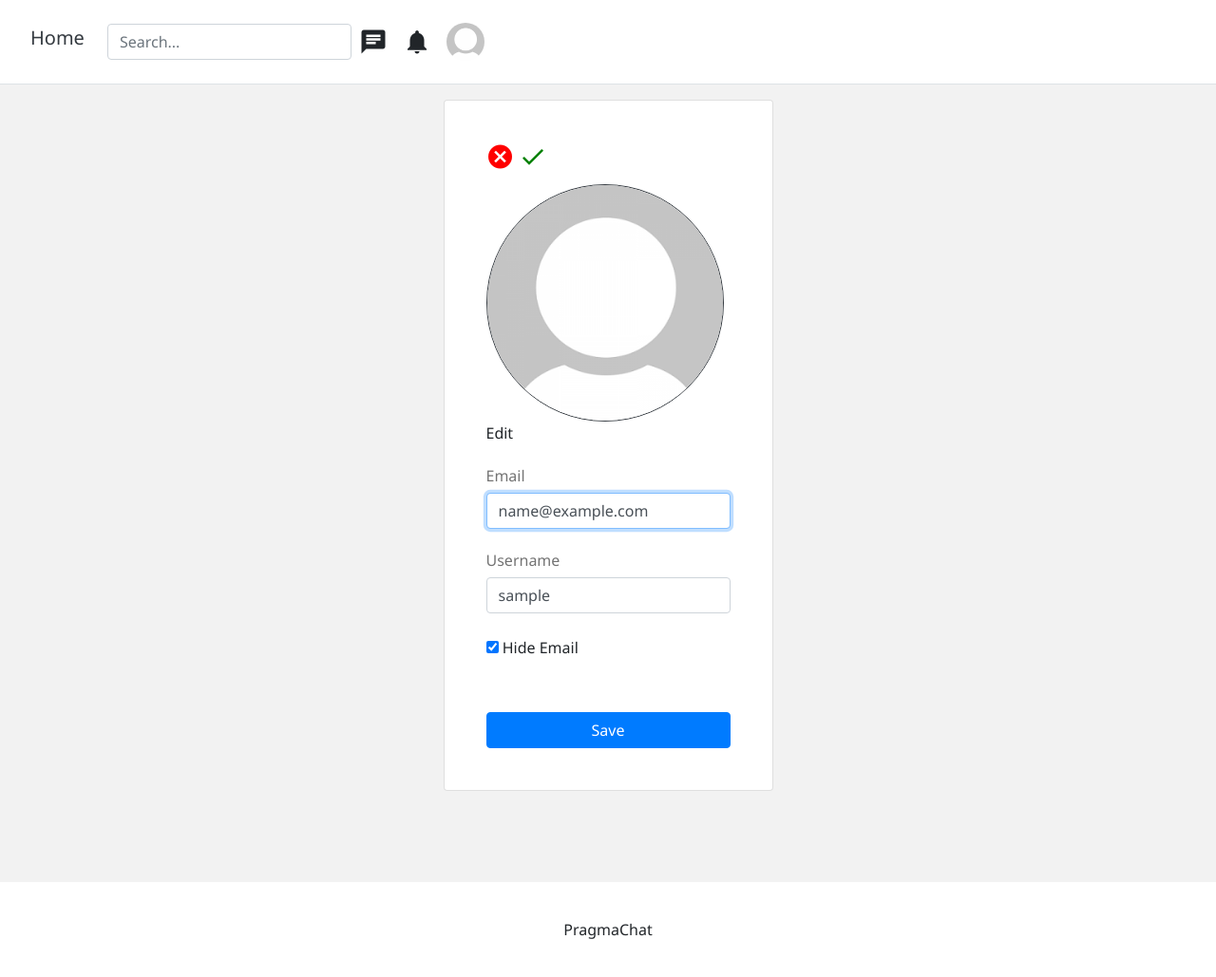
After one commit to dawdom34/PragmaChat, a Django app: page /account/1/edit/ in a window 1280 px wide. The commit adds this page. Shown: the whole page at 95% size. Run offline with Django 3.2, Linux system fonts and the light colour scheme; the visitor is signed in with stand-in values (Sample User, id 1); data comes from the database, SQL or seed files in the repository; some libraries are stand-ins or nearby versions.

Commit message:
Account edit

```diff
--- a/PragmaChat/settings.py
+++ b/PragmaChat/settings.py
@@ -163,3 +163,5 @@ MEDIA_ROOT = os.path.join(BASE_DIR, 'media_cdn')
 TEMP = os.path.join(BASE_DIR, 'media_cdn/temp')
 
 BASE_URL = 'http://127.0.0.1:8000'
+
+DATA_UPLOAD_MAX_MEMORY_SIZE = 10485760 # 10mb = 10 * 1024 *1024
--- a/users/forms.py
+++ b/users/forms.py
@@ -43,3 +43,37 @@ class AccountAuthenticationForm(forms.ModelForm):
 			password = self.cleaned_data['password']
 			if not authenticate(email=email, password=password):
 				raise forms.ValidationError("Invalid email or password")
+
+
+class AccountUpdateForm(forms.ModelForm):
+
+    class Meta:
+        model = Account
+        fields = ('username', 'email', 'profile_image', 'hide_email' )
+
+    def clean_email(self):
+        email = self.cleaned_data['email'].lower()
+        try:
+            account = Account.objects.exclude(pk=self.instance.pk).get(email=email)
+        except Account.DoesNotExist:
+            return email
+        raise forms.ValidationError('Email "%s" is already in use.' % account)
+
+    def clean_username(self):
+        username = self.cleaned_data['username']
+        try:
+            account = Account.objects.exclude(pk=self.instance.pk).get(username=username)
+        except Account.DoesNotExist:
+            return username
+        raise forms.ValidationError('Username "%s" is already in use.' % username)
+
+
+    def save(self, commit=True):
+        account = super(AccountUpdateForm, self).save(commit=False)
+        account.username = self.cleaned_data['username']
+        account.email = self.cleaned_data['email'].lower()
+        account.profile_image = self.cleaned_data['profile_image']
+        account.hide_email = self.cleaned_data['hide_email']
+        if commit:
+            account.save()
+        return account
--- a/users/templates/users/account.html
+++ b/users/templates/users/account.html
@@ -90,7 +90,7 @@
 
 		  		<!-- If Auth user is viewing their own profile -->
 		  		{% if is_self %}
-		  		<a  class="mt-4 btn btn-primary" href="#">Update</a>
+		  		<a  class="mt-4 btn btn-primary" href="{% url 'users:edit' user_id=id %}">Update</a>
 				<div class="d-flex flex-column mt-4">
 					<a class="m-auto" href="{% url 'password_change' %}">Change password</a>
 				</div>
--- /dev/null
+++ b/users/templates/users/edit_account.html
@@ -0,0 +1,93 @@
+{% extends 'base.html' %}
+{% load static %}
+
+{% block content %}
+
+
+<style type="text/css">
+	.image-container{
+		max-width: 250px;
+		height: auto;
+		position: relative;
+	}
+	.field-heading{
+		color: #737373;
+	}
+	#id_confirm{
+		color: green;
+	}
+	#id_confirm:hover {
+		opacity: 0.3;
+	}
+	#id_cancel:hover {
+		opacity: 0.3;
+	}
+	#id_cancel{
+		color: red;
+	}
+	.material-icons{
+		font-size: 30px;
+	}
+	.material-icons:hover{
+		cursor: pointer;
+	}
+</style>
+
+
+
+<div class="container-fluid">
+	<div class="d-flex flex-row justify-content-center flex-wrap align-items-start">
+		<div class="card profile-card">
+		  <div class="card-body">
+		  	<div class="d-flex flex-column justify-content-center p-4">
+		  		<div class="mb-2" id="id_image_crop_confirm">
+		  			<span id="id_cancel" class="material-icons">cancel</span>
+		  			<span id="id_confirm" class="material-icons">check</span>
+		  		</div>
+		  		<div class="image-container" id="id_image_container">
+	  				<img class="border border-dark rounded-circle img-fluid mx-auto profile-image" id="id_profile_image_display" src="{{form.initial.profile_image.url}}">
+					<div class="middle" id="id_middle_container">
+						<div class="text" id="id_text">Edit</div>
+					</div>
+		  		</div>
+		  		<form class="form-signin" method="post">{% csrf_token %}
+		  			<input class="d-none" type="file" name="profile_image" id="id_profile_image" onchange="readURL(this)">
+			  		<h6 class="mt-4 field-heading">Email</h6>
+			  		<input type="email" name="email" id="id_input_email" class="form-control" placeholder="Email address" required autofocus value={{form.initial.email}}>
+			  		<h6 class="mt-4 field-heading">Username</h6>
+			  		<input type="text" name="username" id="id_input_username" class="form-control" placeholder="Username" required
+					value="{{form.initial.username}}">
+					<div class="mt-4 checkbox">
+						<label>
+							<input type="checkbox" name="hide_email" id="id_input_hide_email" {% if form.initial.hide_email %}checked{%endif%}>
+							Hide Email
+						</label>
+
+					</div>
+
+					{% for field in form %}
+					<p>
+					{% for error in field.errors %}
+					<p style="color: red">{{ error }}</p>
+					{% endfor %}
+					</p>
+					{% endfor %}
+					{% if form.non_field_errors %}
+					<div style="color: red">
+					<p>{{form.non_field_errors}}</p>
+					</div>
+
+					{% endif %}
+
+					<div class="d-flex flex-column mt-4">
+						<button class="mt-4 btn btn-primary flex-grow-1" type="submit">Save</button>
+					</div>
+
+				</form>
+
+		  	</div>
+		  </div>
+		</div>
+	</div>
+</div>
+{% endblock %}
--- a/users/urls.py
+++ b/users/urls.py
@@ -2,10 +2,12 @@ from django.urls import path
 
 from users.views import (
 	account_view,
+    edit_account_view
 )
 
 app_name = 'users'
 
 urlpatterns = [
 	path('<user_id>/', account_view, name="view"),
+    path('<user_id>/edit/', edit_account_view, name='edit'),
 ]
--- a/users/views.py
+++ b/users/views.py
@@ -3,7 +3,7 @@ from django.http import HttpResponse
 from django.contrib.auth import login, authenticate, logout
 from django.conf import settings
 
-from users.forms import RegistrationForm, AccountAuthenticationForm
+from users.forms import RegistrationForm, AccountAuthenticationForm, AccountUpdateForm
 from users.models import Account
 
 
@@ -125,3 +125,42 @@ def account_search_view(request):
 			context['accounts'] = accounts
 
 	return render(request, "users/search_results.html", context)
+
+def edit_account_view(request, *args, **kwargs):
+	if not request.user.is_authenticated:
+		return redirect("login")
+	user_id = kwargs.get("user_id")
+	account = Account.objects.get(pk=user_id)
+	if account.pk != request.user.pk:
+		return HttpResponse("You cannot edit someone elses profile.")
+	context = {}
+	if request.POST:
+		form = AccountUpdateForm(request.POST, request.FILES, instance=request.user)
+		if form.is_valid():
+			form.save()
+			new_username = form.cleaned_data['username']
+			return redirect("users:view", user_id=account.pk)
+		else:
+			form = AccountUpdateForm(request.POST, instance=request.user,
+				initial={
+					"id": account.pk,
+					"email": account.email,
+					"username": account.username,
+					"profile_image": account.profile_image,
+					"hide_email": account.hide_email,
+				}
+			)
+			context['form'] = form
+	else:
+		form = AccountUpdateForm(
+			initial={
+					"id": account.pk,
+					"email": account.email,
+					"username": account.username,
+					"profile_image": account.profile_image,
+					"hide_email": account.hide_email,
+				}
+			)
+		context['form'] = form
+	context['DATA_UPLOAD_MAX_MEMORY_SIZE'] = settings.DATA_UPLOAD_MAX_MEMORY_SIZE
+	return render(request, "users/edit_account.html", context)
```
